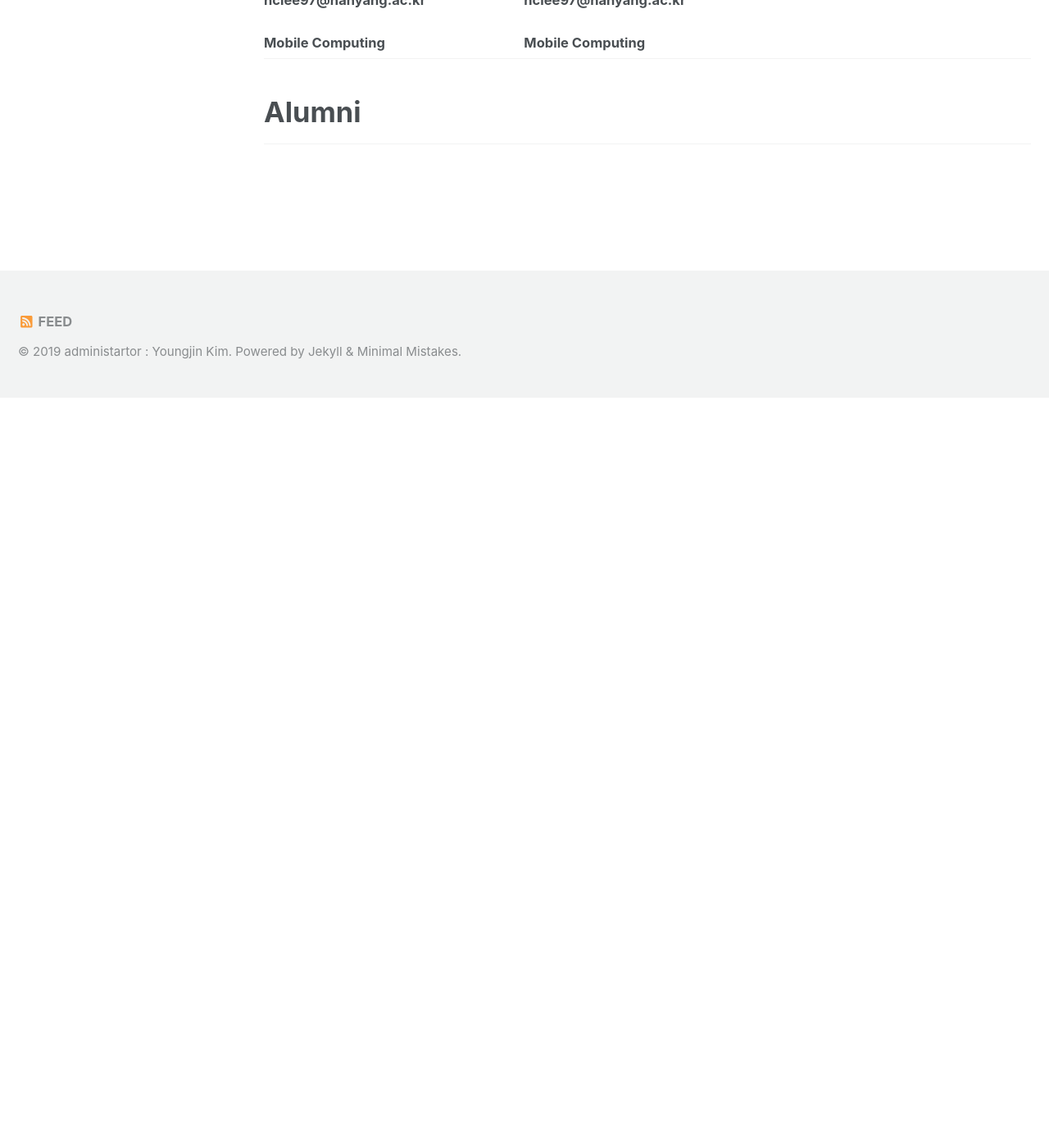
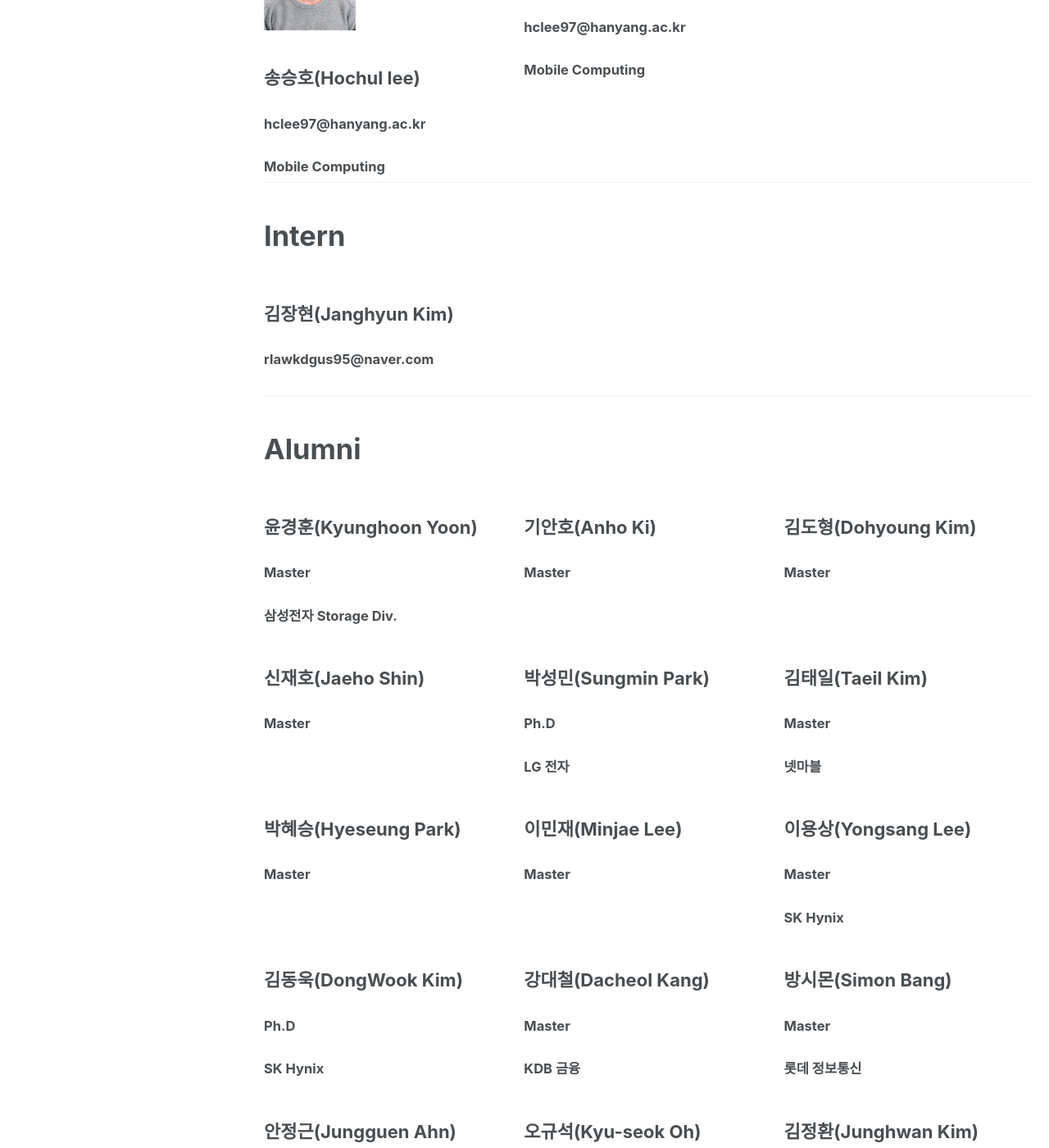
Before and after one commit to hy-dcs/ssplab.github.io, a Jekyll site: the page built from _pages/members.html, in a window 1280 px wide and 1400 px high, scrolled down 1059 px. Shown: the whole window at 82% size. Built offline with Jekyll 4.4.1, drawn with Linux system fonts in a browser that asks for light colours; cached includes are drawn as plain includes; nearby versions of some CDN libraries; before the commit the page ends 1544 px from its top, so only the background shows below that; some of the changed text lies outside the part shown.

```diff
--- a/_config.yml
+++ b/_config.yml
@@ -299,3 +299,11 @@ defaults:
       comments: # true
       share: true
       related: true
+
+# _project
+  - scope:
+      path: "_project"
+      type: project
+    values:
+        layout: single
+        author_profile: false
--- a/_data/alumni.yml
+++ b/_data/alumni.yml
@@ -0,0 +1,79 @@
+- name: 윤경훈(Kyunghoon Yoon)
+  role : Master
+  work : 삼성전자 Storage Div.
+
+- name: 기안호(Anho Ki)
+  role : Master
+  work :
+
+- name: 김도형(Dohyoung Kim)
+  role : Master
+  work :
+
+- name: 신재호(Jaeho Shin)
+  role : Master
+  work :
+
+- name: 박성민(Sungmin Park)
+  role : Ph.D
+  work : LG 전자
+
+- name: 김태일(Taeil Kim)
+  role : Master
+  work : 넷마블
+
+- name: 박혜승(Hyeseung Park)
+  role : Master
+  work :
+
+- name: 이민재(Minjae Lee)
+  role : Master
+  work :
+
+- name: 이용상(Yongsang Lee)
+  role : Master
+  work : SK Hynix
+
+- name: 김동욱(DongWook Kim)
+  role : Ph.D
+  work : SK Hynix
+
+- name: 강대철(Dacheol Kang)
+  role : Master
+  work : KDB 금융
+
+- name: 방시몬(Simon Bang)
+  role : Master
+  work : 롯데 정보통신
+
+- name: 안정근(Jungguen Ahn)
+  role : Master
+  work : NC Soft
+
+- name: 오규석(Kyu-seok Oh)
+  role : Master
+  work : 롯데 정보통신
+
+- name: 김정환(Junghwan Kim)
+  role : Master
+  work :
+
+- name: 이재훈(Jaehun Lee)
+  role : Ph.D
+  work : 한국통신
+
+- name: 조한범(Hanbum Cho)
+  role : Master
+  work : 한국통신
+
+- name: 서병준(Byoungjun Seo)
+  role : Master
+  work :
+
+- name: 김재은(Jaeeun Kim)
+  role : Master
+  work :
+
+- name: 김영준(Youngjoon Kim)
+  role : Master
+  work :
--- a/_data/current_members.yml
+++ b/_data/current_members.yml
@@ -29,6 +29,7 @@
   email : hclee97@hanyang.ac.kr
   role : Master Student
   interest : Mobile Computing
+  img: /assets/images/member/ssh.png
 
 - name: 이세율(Hochul lee)
   email : hclee97@hanyang.ac.kr
--- a/_data/navigation.yml
+++ b/_data/navigation.yml
@@ -5,7 +5,6 @@ main:
   - title: "Project"
     url: /project/
   - title: "Publications"
-  - title: "Projects"
   - title: "News"
   - title: "Contact"
     url: /contact/
--- a/_pages/members.html
+++ b/_pages/members.html
@@ -35,6 +35,7 @@ classes: wide
 {% for person in site.data.current_members %}
 {% if person.role contains "Master" %}
 <div class="feature__item">
+    <img src="{{person.img}}">
     <h3>{{person.name}}</h3>
     <h4>{{person.email}}</h4>
     <h4>{{person.interest}}</h4>
@@ -42,14 +43,27 @@ classes: wide
 {% endif %}
 {% endfor %}
 </div>
-    <div class="feature__wrapper">
-        <h1>Alumni</h1>
+
+<h1>Intern</h1>
+<div class="feature__wrapper">
+{% for person in site.data.current_members %}
+{% if person.role contains "Intern" %}
+<div class="feature__item">
+    <h3>{{person.name}}</h3>
+    <h4>{{person.email}}</h4>
+    <h4>{{person.interest}}</h4>
+</div>
+{% endif %}
+{% endfor %}
+</div>
+<h1>Alumni</h1>
+<div class="feature__wrapper">
         {% for person in site.data.alumni %}
         <div class="feature__item">
             <h3>{{person.name}}</h3>
-            <h4>{{person.email}}</h4>
-            <h4>{{person.interest}}</h4>
+            <h4>{{person.role}}</h4>
+            <h4>{{person.work}}</h4>
         </div>
         {% endfor %}
-    </div>
+</div>
 </section>
--- a/_pages/project.html
+++ b/_pages/project.html
@@ -1,5 +1,5 @@
 ---
-layout: collection
+layout: project-collection
 permalink: /project/
 collection: project
 classes: wide
```
Also changed, not shown: _includes/project-archive-single.html (added, +41 -0 lines), _includes/project-documents-collection.html (added, +19 -0 lines), _layouts/project-collection.html (added, +20 -0 lines), _project/2014-2018-ict-sw-platform.md (added, +9 -0 lines), _project/2015-2016-tipa.md (added, +6 -0 lines), _project/2016-2021-bk21-plus.md (added, +6 -0 lines), assets/css/main.scss (line endings or trailing spaces), assets/images/member/ssh.jpg (added), assets/images/member/ssh.png (added).
